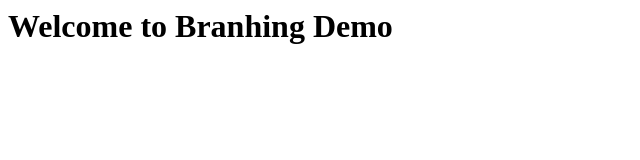
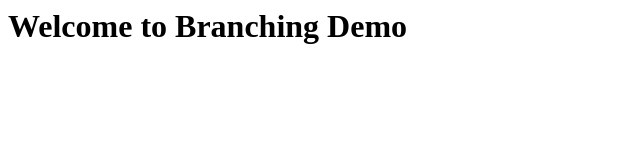
Before and after one commit to kushalvam/DemoN-D, a plain HTML site: page index.html in a window 1280 px wide. Shown: the whole page, without its empty margins (0-640 px from the left). Drawn offline with Linux system fonts and the light colour scheme.

Commit message:
correct spelling

```diff
--- a/index.html
+++ b/index.html
@@ -1,6 +1,6 @@
 <html>
 <body>
-<h1> Welcome to Branhing Demo<h1>
+<h1> Welcome to Branching Demo<h1>
 </body>
 
 </html>
```
